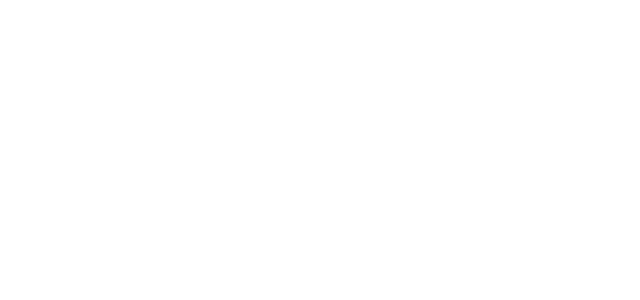
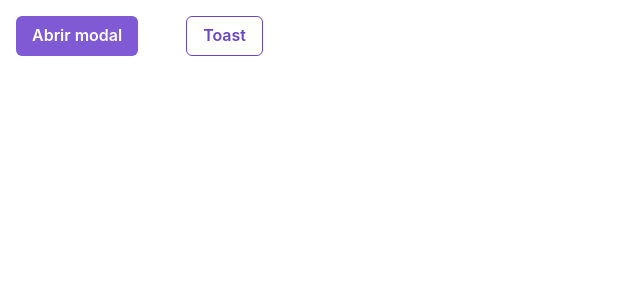
Before and after one commit to full-stack-developement/full-stack-project, a React (Vite) app in the folder front-end/: page / in a window 1280 px wide. Shown: the top 300 px of the page, without its empty margins (0-640 px from the left). Built offline with nearby package versions, Linux system fonts and the light colour scheme.

Commit message:
feat: chakra-ui examples: modal and toast

```diff
--- a/front-end/package.json
+++ b/front-end/package.json
@@ -9,6 +9,10 @@
     "preview": "vite preview"
   },
   "dependencies": {
+    "@chakra-ui/react": "^2.5.0",
+    "@emotion/react": "^11.10.5",
+    "@emotion/styled": "^11.10.5",
+    "framer-motion": "^9.0.2",
     "react": "^18.2.0",
     "react-dom": "^18.2.0"
   },
--- a/front-end/src/App.tsx
+++ b/front-end/src/App.tsx
@@ -1,8 +1,47 @@
+import {
+  Button,
+  ButtonGroup,
+  Stack,
+  useDisclosure,
+  useToast,
+} from "@chakra-ui/react";
+import { ModalExample } from "./components/Modal";
+
 function App() {
-
+  const { isOpen, onOpen, onClose } = useDisclosure();
+  const toast = useToast();
+  function showToast() {
+    toast({
+      title: "Você clicou no Toast.",
+      description: "Sim, você clicou.",
+      status: "success",
+      duration: 2000,
+      isClosable: true,
+    });
+  }
   return (
-    <></>
-  )
+    <>
+      <ModalExample isOpen={isOpen} onClose={onClose} />
+      <Stack direction={"row"} align={"center"} spacing={"4"}>
+        <Button
+          colorScheme={"purple"}
+          margin={4}
+          variant={"solid"}
+          onClick={onOpen}
+        >
+          Abrir modal
+        </Button>
+        <Button
+          colorScheme={"purple"}
+          margin={4}
+          variant={"outline"}
+          onClick={showToast}
+        >
+          Toast
+        </Button>
+      </Stack>
+    </>
+  );
 }
 
-export default App
+export default App;
--- /dev/null
+++ b/front-end/src/components/Modal/index.tsx
@@ -0,0 +1,40 @@
+import {
+  Modal,
+  ModalOverlay,
+  ModalContent,
+  ModalHeader,
+  ModalFooter,
+  ModalBody,
+  ModalCloseButton,
+  useDisclosure,
+  Button,
+} from "@chakra-ui/react";
+
+interface IModalExample {
+  isOpen: boolean;
+  onClose: () => void;
+}
+
+export function ModalExample({ isOpen, onClose }: IModalExample) {
+  return (
+    <Modal isOpen={isOpen} onClose={onClose}>
+      <ModalOverlay />
+      <ModalContent>
+        <ModalHeader>Sucesso!</ModalHeader>
+        <ModalCloseButton />
+        <ModalBody>
+          <p>
+            <strong> Sua conta foi criada com sucesso!</strong>
+          </p>
+          <p>Agora você poderá ver seus negócios crescendo em grande escala</p>
+        </ModalBody>
+
+        <ModalFooter>
+          <Button colorScheme="blue" mr={3} onClick={onClose}>
+            Ir para o Login
+          </Button>
+        </ModalFooter>
+      </ModalContent>
+    </Modal>
+  );
+}
--- a/front-end/src/main.tsx
+++ b/front-end/src/main.tsx
@@ -1,9 +1,12 @@
-import React from 'react'
-import ReactDOM from 'react-dom/client'
-import App from './App'
+import { ChakraProvider } from "@chakra-ui/react";
+import React from "react";
+import ReactDOM from "react-dom/client";
+import App from "./App";
 
-ReactDOM.createRoot(document.getElementById('root') as HTMLElement).render(
+ReactDOM.createRoot(document.getElementById("root") as HTMLElement).render(
   <React.StrictMode>
-    <App />
-  </React.StrictMode>,
-)
+    <ChakraProvider>
+      <App />
+    </ChakraProvider>
+  </React.StrictMode>
+);
```
Also changed, not shown: 1 other file (tests, documents, lock files or other folders).
